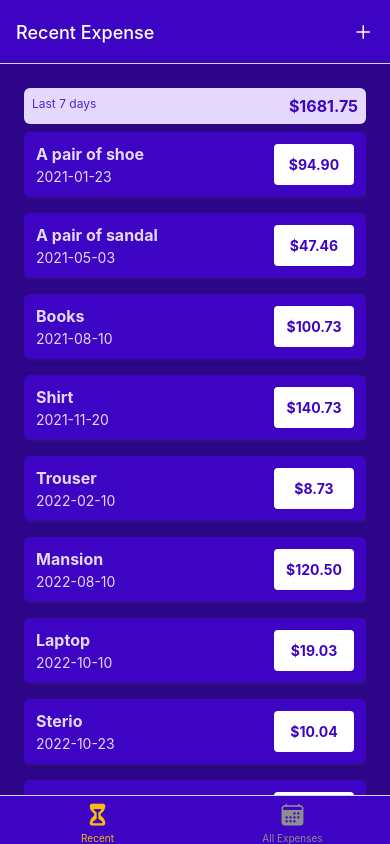
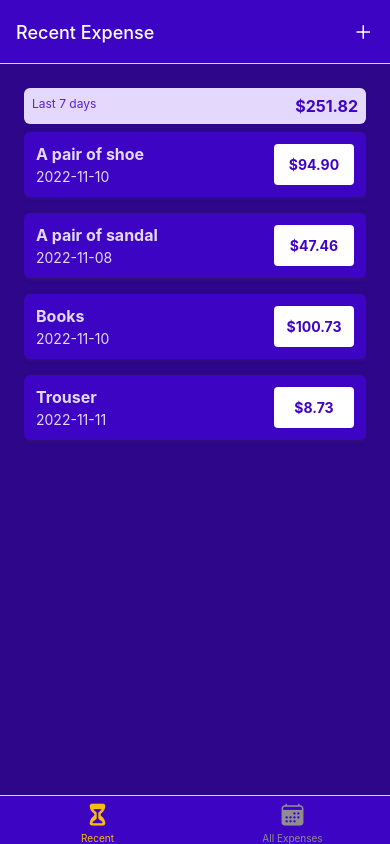
Before and after one commit to Dev-Harmattan/react-native-expense-tracker, a React Native app: screen /RecentExpense in a window 390 px wide. Built offline with nearby package versions, Linux system fonts and the light colour scheme.

Commit message:
manage component logic and Expense context

```diff
--- a/App.js
+++ b/App.js
@@ -4,6 +4,7 @@ import { createNativeStackNavigator } from '@react-navigation/native-stack';
 import { createBottomTabNavigator } from '@react-navigation/bottom-tabs';
 import { Ionicons } from '@expo/vector-icons';
 import { IconButton } from './components/UI/IconButton';
+import {ExpenseContextProvider} from './store/expensesContext'
 
 import { AllExpenses } from './screens/AllExpenses';
 import { ManageExpense } from './screens/ManageExpense';
@@ -61,6 +62,7 @@ export default function App() {
   return (
     <>
       <StatusBar style="light" />
+      <ExpenseContextProvider>
         <NavigationContainer>
           <Stack.Navigator
             screenOptions={{
@@ -84,6 +86,7 @@ export default function App() {
             />
           </Stack.Navigator>
         </NavigationContainer>
+      </ExpenseContextProvider>
     </>
   );
 }
--- a/components/expenses/ExpensesOutput.js
+++ b/components/expenses/ExpensesOutput.js
@@ -1,82 +1,17 @@
-import { View, StyleSheet } from 'react-native';
+import { View, Text, StyleSheet } from 'react-native';
 import { GlobalStyles } from '../../utilities/Colors';
 import { ExpensesList } from './ExpensesList';
 import { ExpensesSummary } from './ExpensesSummary';
 
-const DUMMY_EXPENSES = [
-  {
-    id: 'e1',
-    description: 'A pair of shoe',
-    amount: 94.9,
-    date: new Date('2021-01-22'),
-  },
-  {
-    id: 'e2',
-    description: 'A pair of sandal',
-    amount: 47.46,
-    date: new Date('2021-05-02'),
-  },
-  {
-    id: 'e3',
-    description: 'Books',
-    amount: 100.73,
-    date: new Date('2021-08-09'),
-  },
-  {
-    id: 'e4',
-    description: 'Shirt',
-    amount: 140.73,
-    date: new Date('2021-11-19'),
-  },
-  {
-    id: 'e5',
-    description: 'Trouser',
-    amount: 8.73,
-    date: new Date('2022-02-09'),
-  },
-  {
-    id: 'e6',
-    description: 'Mansion',
-    amount: 120.50,
-    date: new Date('2022-08-09'),
-  },
-  {
-    id: 'e7',
-    description: 'Laptop',
-    amount: 19.03,
-    date: new Date('2022-10-09'),
-  },
-  {
-    id: 'e9',
-    description: 'Sterio',
-    amount: 10.04,
-    date: new Date('2022-10-22'),
-  },
-  {
-    id: 'e10',
-    description: 'Mansion',
-    amount: 120.00,
-    date: new Date('2022-08-09'),
-  },
-  {
-    id: 'e11',
-    description: 'Laptop',
-    amount: 19.40,
-    date: new Date('2022-10-09'),
-  },
-  {
-    id: 'e12',
-    description: 'Sterio',
-    amount: 1000.23,
-    date: new Date('2022-10-22'),
-  },
-];
-
-export const ExpensesOutput = ({ expenses, expensesPeriod }) => {
+export const ExpensesOutput = ({ expenses, expensesPeriod, fallbackText }) => {
+  let content = <Text style={styles.fallbackText}>{fallbackText}</Text>
+  if(expenses.length > 0) {
+    content = <ExpensesList expenses={expenses} />;
+  }
   return (
     <View style={styles.container}>
-      <ExpensesSummary periodName={expensesPeriod} expenses={DUMMY_EXPENSES} />
-      <ExpensesList expenses={DUMMY_EXPENSES} />
+      <ExpensesSummary periodName={expensesPeriod} expenses={expenses} />
+     {content}
     </View>
   );
 };
@@ -88,5 +23,11 @@ const styles = StyleSheet.create({
     paddingTop: 24,
     paddingBottom: 0,
     backgroundColor: GlobalStyles.colors.primary700,
+  },
+  fallbackText: {
+    fontSize: 16,
+    marginTop: 32,
+    color: 'white',
+    textAlign: 'center'
   }
 })
--- a/screens/AllExpenses.js
+++ b/screens/AllExpenses.js
@@ -1,6 +1,16 @@
-import {Text} from 'react-native';
-import {ExpensesOutput} from '../components/expenses/ExpensesOutput';
+import { Text } from 'react-native';
+import { ExpensesOutput } from '../components/expenses/ExpensesOutput';
+import { useContext } from 'react';
+import { ExpensesContext } from '../store/expensesContext';
 
 export const AllExpenses = () => {
-  return <ExpensesOutput expensesPeriod="Total" />
-}
+  const expensesContext = useContext(ExpensesContext);
+
+  return (
+    <ExpensesOutput
+      expensesPeriod="Total"
+      expenses={expensesContext.expenses}
+      fallbackText="No expense registered found!"
+    />
+  );
+};
--- a/screens/ManageExpense.js
+++ b/screens/ManageExpense.js
@@ -1,17 +1,40 @@
-import { useLayoutEffect } from 'react';
+import { useLayoutEffect, useContext } from 'react';
 import { StyleSheet, View } from 'react-native';
 import { Button } from '../components/UI/Button';
 import { IconButton } from '../components/UI/IconButton';
+import { ExpensesContext } from '../store/expensesContext';
 
 import { GlobalStyles } from '../utilities/Colors';
 
 export const ManageExpense = ({ route, navigation }) => {
+  const expensesContext = useContext(ExpensesContext);
   const expenseId = route.params?.expenseId;
   const isEditable = !!expenseId;
 
-  const handleDeleteItem = () => {};
-  const handleCancelButton = () => {};
-  const handleConfirmButton = () => {};
+  const handleDeleteItem = () => {
+    navigation.goBack();
+    expensesContext.deleteExpense(expenseId);
+  };
+  const handleCancelButton = () => {
+    navigation.goBack();
+  };
+  const handleConfirmButton = () => {
+    navigation.goBack();
+    if (isEditable) {
+      // const updateData = expensesContext.expenses.filter(expense => expense.id === expenseId);
+      expensesContext.updateExpense(expenseId, {
+        description: 'test edit',
+        amount: 99.9,
+        date: new Date('2022/11/06'),
+      });
+    } else {
+      expensesContext.addExpense({
+        description: 'test',
+        amount: 99.9,
+        date: new Date('2022/11/06'),
+      });
+    }
+  };
 
   useLayoutEffect(() => {
     navigation.setOptions({
@@ -35,6 +58,7 @@ export const ManageExpense = ({ route, navigation }) => {
             icon="trash"
             size={34}
             color={GlobalStyles.colors.error500}
+            onPress={handleDeleteItem}
           />
         </View>
       )}
@@ -55,7 +79,7 @@ const styles = StyleSheet.create({
   },
   button: {
     minWidth: 120,
-    marginHorizontal: 8
+    marginHorizontal: 8,
   },
   deleteContainer: {
     marginTop: 16,
--- a/screens/RecentExpense.js
+++ b/screens/RecentExpense.js
@@ -1,6 +1,23 @@
 import { Text } from 'react-native';
-import {ExpensesOutput} from '../components/expenses/ExpensesOutput';
+import { ExpensesOutput } from '../components/expenses/ExpensesOutput';
+import { useContext } from 'react';
+import { ExpensesContext } from '../store/expensesContext';
+import { getRecentDateMinusDays } from '../utilities/date';
 
 export const RecentExpense = () => {
-  return <ExpensesOutput expensesPeriod="Last 7 days" />
+  const expenseContext = useContext(ExpensesContext);
+  const todayDate = new Date();
+  const recentDate = getRecentDateMinusDays(todayDate, 7);
+  console.log(recentDate);
+
+  const recentExpenses = expenseContext.expenses.filter(
+    (expense) => expense.date > recentDate
+  );
+  return (
+    <ExpensesOutput
+      expensesPeriod="Last 7 days"
+      expenses={recentExpenses}
+      fallbackText="No expenses registered for the last 7 days"
+    />
+  );
 };
--- /dev/null
+++ b/store/expensesContext.js
@@ -0,0 +1,136 @@
+import { createContext, useReducer } from 'react';
+
+export const ExpensesContext = createContext({
+  expenses: [],
+  deleteExpense: (id) => {},
+  addExpense: ({ description, amount, date }) => {},
+  updateExpense: ({ id, description, amount, date }) => {},
+});
+
+const DUMMY_EXPENSES = [
+  {
+    id: 'e1',
+    description: 'A pair of shoe',
+    amount: 94.9,
+    date: new Date('2022-11-09'),
+  },
+  {
+    id: 'e2',
+    description: 'A pair of sandal',
+    amount: 47.46,
+    date: new Date('2022-11-07'),
+  },
+  {
+    id: 'e3',
+    description: 'Books',
+    amount: 100.73,
+    date: new Date('2022-11-09'),
+  },
+  {
+    id: 'e4',
+    description: 'Shirt',
+    amount: 140.73,
+    date: new Date('2022-11-01'),
+  },
+  {
+    id: 'e5',
+    description: 'Trouser',
+    amount: 8.73,
+    date: new Date('2022-11-10'),
+  },
+  {
+    id: 'e6',
+    description: 'Mansion',
+    amount: 120.5,
+    date: new Date('2022-08-09'),
+  },
+  {
+    id: 'e7',
+    description: 'Laptop',
+    amount: 19.03,
+    date: new Date('2022-10-09'),
+  },
+  {
+    id: 'e9',
+    description: 'Sterio',
+    amount: 10.04,
+    date: new Date('2022-10-22'),
+  },
+  {
+    id: 'e10',
+    description: 'Mansion',
+    amount: 120.0,
+    date: new Date('2022-08-09'),
+  },
+  {
+    id: 'e11',
+    description: 'Laptop',
+    amount: 19.4,
+    date: new Date('2022-10-09'),
+  },
+  {
+    id: 'e12',
+    description: 'Sterio',
+    amount: 1000.23,
+    date: new Date('2022-10-22'),
+  },
+];
+
+const ACTION_TYPES = {
+  ADD: 'ADD',
+  DELETE: 'DELETE',
+  UPDATE: 'UPDATE',
+};
+
+const expenseReducer = (state, action) => {
+  switch (action.type) {
+    case 'ADD':
+      const id = new Date().toString() + Math.random().toString();
+      return [{ id: id, ...action.payload.data }, ...state];
+    case 'UPDATE':
+      const updatableIndex = state.findIndex(
+        (expense) => expense.id === action.payload.id
+      );
+      const updatableData = state[updatableIndex];
+      const updateItem = { ...updatableData, ...action.payload.data };
+      const updatedExpenses = [...state];
+      updatedExpenses[updatableIndex] = updateItem;
+      return updatedExpenses;
+    case 'DELETE':
+      console.log('action', action.payload.id)
+      return state.filter((expense) => expense.id !== action.payload.id);
+    default:
+      return state;
+  }
+};
+
+export const ExpenseContextProvider = ({ children }) => {
+  const [expensesState, dispatch] = useReducer(expenseReducer, DUMMY_EXPENSES);
+
+  const addExpense = (expenseData) => {
+    dispatch({ type: ACTION_TYPES.ADD, payload: {data: expenseData }});
+  };
+  const updateExpense = (id, expenseData) => {
+    dispatch({
+      type: ACTION_TYPES.UPDATE,
+      payload: { id: id, data: expenseData },
+    });
+  };
+
+  const deleteExpense = (id) => {
+    dispatch({ type: ACTION_TYPES.DELETE, payload: {id: id} });
+  };
+
+  return (
+    <ExpensesContext.Provider
+      value={{
+        expenses: expensesState,
+        addExpense,
+        deleteExpense,
+        updateExpense,
+      }}
+    >
+      {children}
+    </ExpensesContext.Provider>
+  );
+};
--- a/utilities/date.js
+++ b/utilities/date.js
@@ -9,3 +9,7 @@ export const getFormatedDate = (date) => {
     paddingStart(date.getDate() + 1),
   ].join('-');
 }
+
+export const getRecentDateMinusDays = (date, days) => {
+  return new Date(date.getFullYear(), date.getMonth(), date.getDate() - days)
+}
```
Lines whose indentation alone changed are shown as unchanged.
